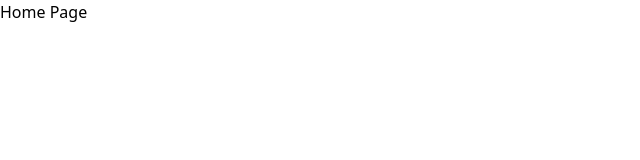
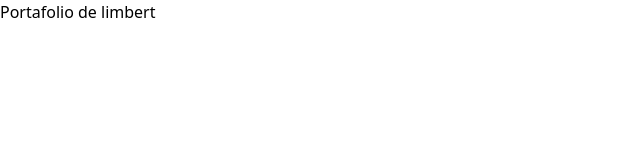
Before and after one commit to LimbersMay/limbertsPortfolio, a React (Vite) app: page / in a window 1280 px wide. Shown: the top 160 px of the page, without its empty margins (0-640 px from the left). Built offline with nearby package versions, Linux system fonts and the light colour scheme.

Commit message:
(pages HomePage) Se cargó el idioma al ingresar a la página principal

```diff
--- a/src/portfolio/pages/HomePage.tsx
+++ b/src/portfolio/pages/HomePage.tsx
@@ -1,9 +1,19 @@
+import {MultilingualText} from "../components/MultilingualText.tsx";
+import {useEffect} from "react";
+import {usePreferencesStore} from "../../hooks";
 
 export const HomePage = () => {
 
+    const { loadLanguage } = usePreferencesStore();
+
+    // Load the user preferences
+    useEffect(() => {
+        loadLanguage();
+    });
+
     return (
         <div>
-            <h1>Home Page</h1>
+            <MultilingualText tid={"title"}/>
         </div>
     )
 }
```
